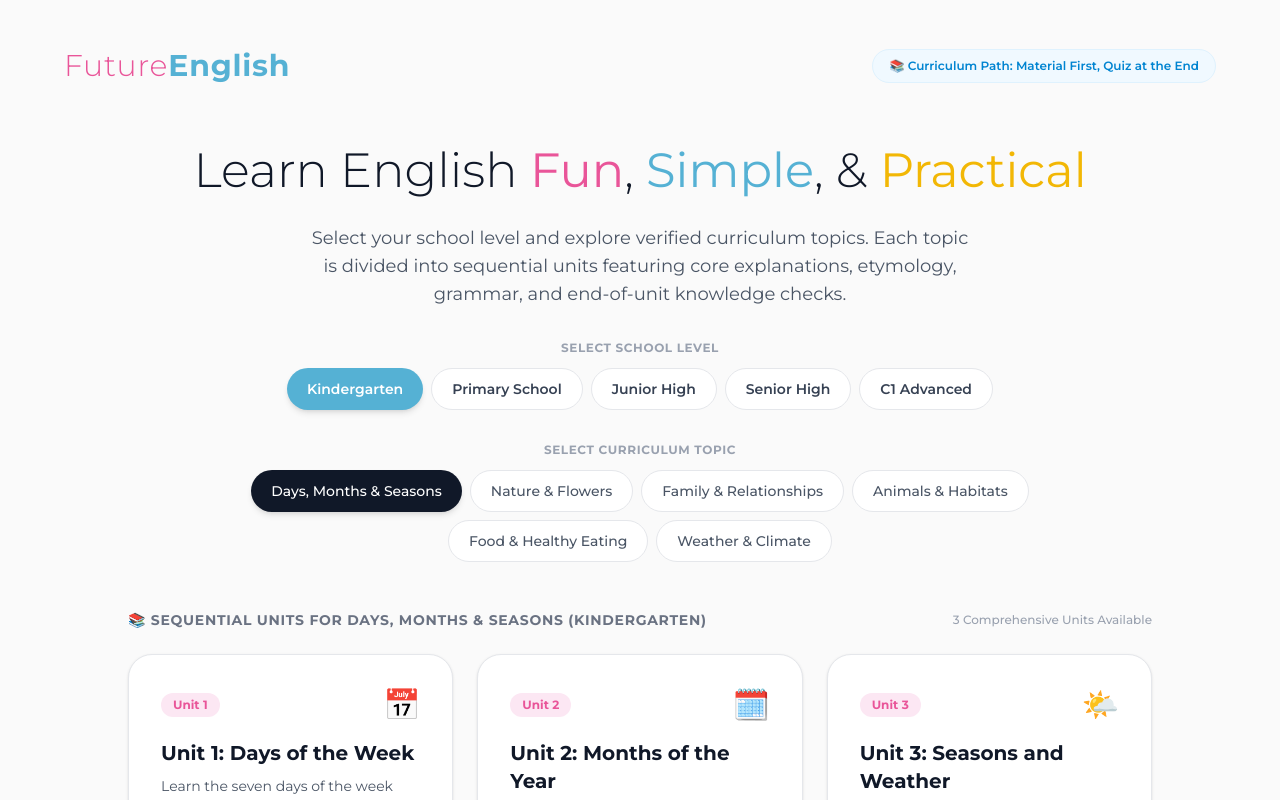
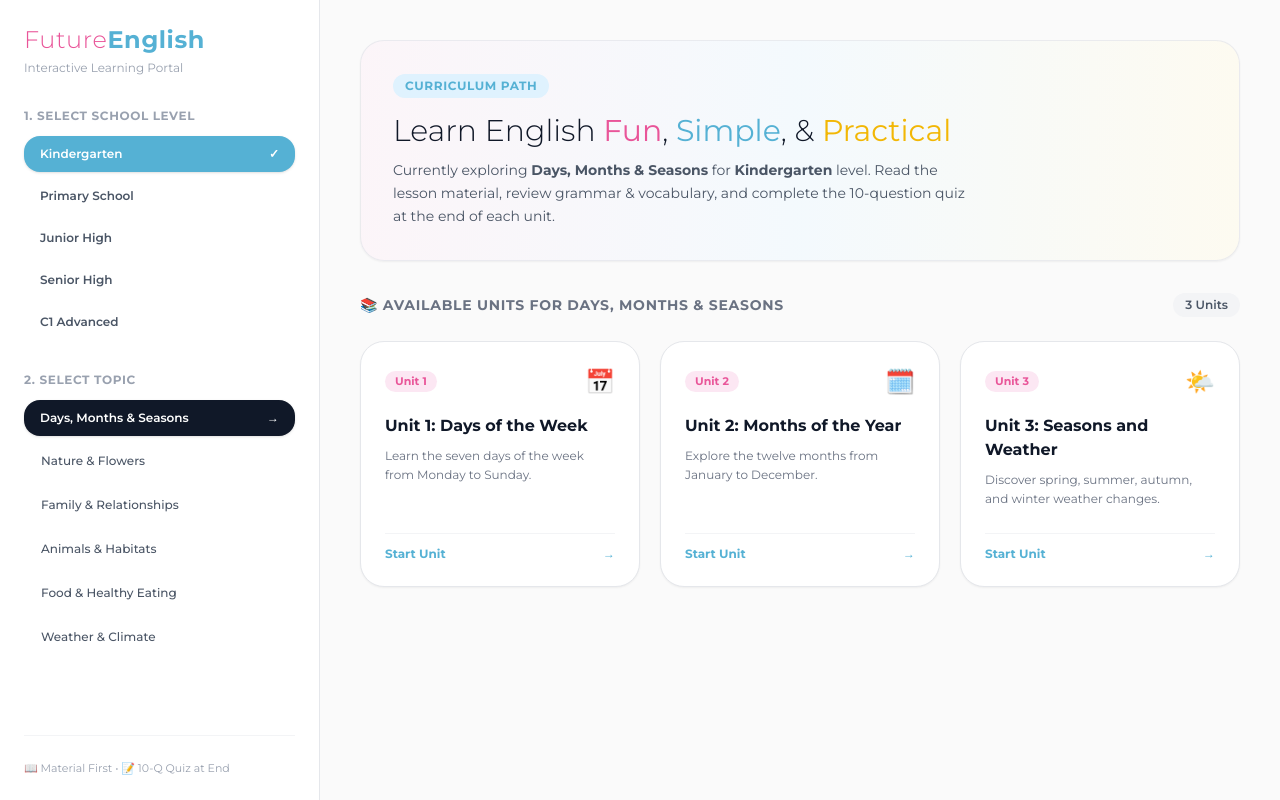
Before and after one commit to KBoer25/future-english-frontend, a Next.js app: page / in a window 1280 px wide. Both pictures are taken after a click on the button "Start Learning Now →". Shown: the top 800 px of the page. Built offline with nearby package versions, Linux system fonts and the light colour scheme.

Commit message:
Convert dashboard layout to sleek two-column sidebar layout

```diff
--- a/app/page.tsx
+++ b/app/page.tsx
@@ -191,7 +191,7 @@ export default function Home() {
       ],
 
       // ----------------------------------------------------
-      // C1 ADVANCED TIER (EXECUTIVE STRATEGY WITH TYPO FIX)
+      // C1 ADVANCED TIER
       // ----------------------------------------------------
       "C1 Advanced_Executive Corporate Strategy": [
         {
@@ -615,32 +615,26 @@ export default function Home() {
     );
   }
 
-  // MAIN DASHBOARD HOMEPAGE
+  // MAIN DASHBOARD HOMEPAGE (TWO-COLUMN SIDEBAR LAYOUT)
   return (
-    <main className="min-h-screen bg-[#FAFAFA] text-gray-800 font-sans p-8 relative">
-      <nav className="max-w-6xl mx-auto flex justify-between items-center py-4 mb-6">
-        <h1 className="text-3xl font-light text-[#E95599] tracking-wide">
+    <div className="min-h-screen bg-[#FAFAFA] text-gray-800 font-sans flex flex-col md:flex-row">
+
+      {/* COLUMN 1: STICKY LEFT SIDEBAR (CONTROLS) */}
+      <aside className="w-full md:w-80 bg-white border-r border-gray-200 p-6 flex flex-col shrink-0 md:sticky md:top-0 md:h-screen overflow-y-auto">
+        {/* BRAND LOGO */}
+        <div className="mb-8">
+          <h1 className="text-2xl font-light text-[#E95599] tracking-wide">
             Future<span className="font-bold text-[#55b1d4]">English</span>
           </h1>
-        <span className="text-xs bg-sky-50 text-sky-600 font-semibold px-4 py-2 rounded-full border border-sky-100">
-          📚 Curriculum Path: Material First, Quiz at the End
-        </span>
-      </nav>
+          <p className="text-xs text-gray-400 mt-1">Interactive Learning Portal</p>
+        </div>
 
-      <section className="max-w-4xl mx-auto text-center my-10">
-        <h2 className="text-4xl md:text-5xl font-light text-gray-900 mb-6 leading-tight">
-          Learn English <span className="text-[#E95599] font-normal">Fun</span>,{" "}
-          <span className="text-[#55b1d4] font-normal">Simple</span>, &{" "}
-          <span className="text-[#f2b705] font-normal">Practical</span>
-        </h2>
-        <p className="text-lg text-gray-600 mb-8 max-w-2xl mx-auto">
-          Select your school level and explore verified curriculum topics. Each topic is divided into sequential units featuring core explanations, etymology, grammar, and end-of-unit knowledge checks.
-        </p>
-
-        {/* STEP 1: SELECT SCHOOL LEVEL */}
+        {/* STEP 1: SCHOOL LEVEL SELECTOR */}
         <div className="mb-8">
-          <h3 className="text-xs font-bold uppercase tracking-wider text-gray-400 mb-3">Select School Level</h3>
-          <div className="flex flex-wrap justify-center gap-2">
+          <h3 className="text-xs font-bold uppercase tracking-wider text-gray-400 mb-3">
+            1. Select School Level
+          </h3>
+          <div className="flex flex-col gap-1.5">
             {levels.map((lvl) => (
               <button
                 key={lvl}
@@ -651,49 +645,78 @@ export default function Home() {
                     setSelectedTopic(validTopics[0]);
                   }
                 }}
-                className={`px-5 py-2.5 rounded-full text-sm font-semibold transition cursor-pointer ${
+                className={`w-full text-left px-4 py-2.5 rounded-2xl text-xs font-semibold transition cursor-pointer flex justify-between items-center ${
                   selectedLevel === lvl
-                    ? "bg-[#55b1d4] text-white shadow-md"
-                    : "bg-white text-gray-700 border border-gray-200 hover:border-gray-400"
+                    ? "bg-[#55b1d4] text-white shadow-sm"
+                    : "text-gray-600 hover:bg-gray-50"
                 }`}
               >
-                {lvl}
+                <span>{lvl}</span>
+                {selectedLevel === lvl && <span>✓</span>}
               </button>
             ))}
           </div>
         </div>
 
-        {/* STEP 2: SELECT TOPIC CATEGORY */}
-        <div>
-          <h3 className="text-xs font-bold uppercase tracking-wider text-gray-400 mb-3">Select Curriculum Topic</h3>
-          <div className="flex flex-wrap justify-center gap-2">
+        {/* STEP 2: TOPIC CATEGORY SELECTOR */}
+        <div className="mb-8">
+          <h3 className="text-xs font-bold uppercase tracking-wider text-gray-400 mb-3">
+            2. Select Topic
+          </h3>
+          <div className="flex flex-col gap-1.5">
             {topics.map((topic) => (
               <button
                 key={topic}
                 onClick={() => setSelectedTopic(topic)}
-                className={`px-5 py-2.5 rounded-full text-sm font-medium transition cursor-pointer ${
+                className={`w-full text-left px-4 py-2.5 rounded-2xl text-xs font-medium transition cursor-pointer flex justify-between items-center ${
                   selectedTopic === topic
-                    ? "bg-gray-900 text-white shadow-md"
-                    : "bg-white text-gray-600 border border-gray-200 hover:border-gray-400"
+                    ? "bg-gray-900 text-white shadow-sm font-semibold"
+                    : "text-gray-600 hover:bg-gray-50 border border-transparent"
                 }`}
               >
-                {topic}
+                <span>{topic}</span>
+                {selectedTopic === topic && <span className="text-xs">→</span>}
               </button>
             ))}
           </div>
         </div>
-      </section>
 
-      {/* SEQUENTIAL UNITS GRID */}
-      <section className="max-w-5xl mx-auto my-12">
+        <div className="mt-auto pt-6 border-t border-gray-100 text-[11px] text-gray-400">
+          📖 Material First • 📝 10-Q Quiz at End
+        </div>
+      </aside>
+
+      {/* COLUMN 2: RIGHT CONTENT AREA (HEADER & UNIT CARDS) */}
+      <main className="flex-1 p-6 md:p-10 max-w-5xl overflow-y-auto">
+
+        {/* HERO BANNER */}
+        <header className="bg-gradient-to-r from-pink-50/60 via-sky-50/60 to-amber-50/60 p-8 rounded-3xl border border-gray-200/80 mb-8 shadow-xs">
+          <span className="text-xs bg-sky-100 text-[#55b1d4] font-bold px-3 py-1 rounded-full uppercase tracking-wider inline-block mb-3">
+            Curriculum Path
+          </span>
+          <h2 className="text-2xl md:text-3xl font-light text-gray-900 mb-2 leading-snug">
+            Learn English <span className="text-[#E95599] font-normal">Fun</span>,{" "}
+            <span className="text-[#55b1d4] font-normal">Simple</span>, &{" "}
+            <span className="text-[#f2b705] font-normal">Practical</span>
+          </h2>
+          <p className="text-xs md:text-sm text-gray-600 leading-relaxed max-w-xl">
+            Currently exploring <strong>{selectedTopic}</strong> for <strong>{selectedLevel}</strong> level. Read the lesson material, review grammar & vocabulary, and complete the 10-question quiz at the end of each unit.
+          </p>
+        </header>
+
+        {/* SEQUENTIAL UNITS SECTION */}
+        <section>
           <div className="flex items-center justify-between mb-6">
-          <h3 className="text-sm font-bold uppercase tracking-wider text-gray-500">
-            📚 Sequential Units for {selectedTopic} ({selectedLevel})
+            <h3 className="text-xs md:text-sm font-bold uppercase tracking-wider text-gray-500">
+              📚 Available Units for {selectedTopic}
             </h3>
-          <span className="text-xs text-gray-400 font-medium">3 Comprehensive Units Available</span>
+            <span className="text-xs bg-gray-100 text-gray-600 font-semibold px-3 py-1 rounded-full">
+              3 Units
+            </span>
           </div>
 
-        <div className="grid md:grid-cols-3 gap-6">
+          {/* UNIT CARDS GRID */}
+          <div className="grid md:grid-cols-3 gap-5">
             {currentUnits.map((unit) => (
               <div
                 key={unit.id}
@@ -701,25 +724,25 @@ export default function Home() {
                   setActiveUnitId(unit.id);
                   setSelectedAnswers({});
                 }}
-              className="bg-white p-6 md:p-8 rounded-3xl border border-gray-200 shadow-sm transition hover:border-[#55b1d4] hover:shadow-md cursor-pointer flex flex-col justify-between group"
+                className="bg-white p-6 rounded-3xl border border-gray-200 shadow-xs hover:border-[#55b1d4] hover:shadow-md transition cursor-pointer flex flex-col justify-between group"
               >
                 <div>
                   <div className="flex justify-between items-center mb-4">
-                  <span className="bg-pink-100 text-[#E95599] text-xs font-bold px-3 py-1 rounded-full">
+                    <span className="bg-pink-100 text-[#E95599] text-[11px] font-bold px-2.5 py-0.5 rounded-full">
                       Unit {unit.unitNumber}
                     </span>
-                  <span className="text-3xl">{unit.illustration}</span>
+                    <span className="text-2xl">{unit.illustration}</span>
                   </div>
-                <h4 className="text-xl font-bold text-gray-900 mb-2 group-hover:text-[#55b1d4] transition">
+                  <h4 className="text-base font-bold text-gray-900 mb-2 group-hover:text-[#55b1d4] transition line-clamp-2">
                     {unit.title}
                   </h4>
-                <p className="text-xs md:text-sm text-gray-600 mb-6 leading-relaxed">
+                  <p className="text-xs text-gray-500 mb-6 leading-relaxed line-clamp-3">
                     {unit.summary}
                   </p>
                 </div>
 
-              <div className="pt-4 border-t border-gray-100 flex items-center justify-between text-xs font-bold text-[#55b1d4]">
-                <span>📖 Read Material & Take Quiz</span>
+                <div className="pt-3 border-t border-gray-100 flex items-center justify-between text-xs font-bold text-[#55b1d4]">
+                  <span>Start Unit</span>
                   <span>→</span>
                 </div>
               </div>
@@ -727,5 +750,7 @@ export default function Home() {
           </div>
         </section>
       </main>
+
+    </div>
   );
 }
```
Lines whose indentation alone changed are shown as unchanged.
